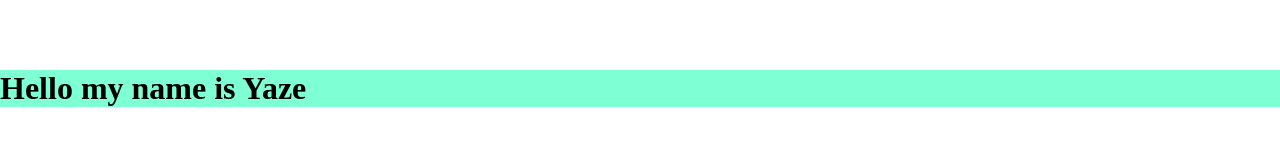
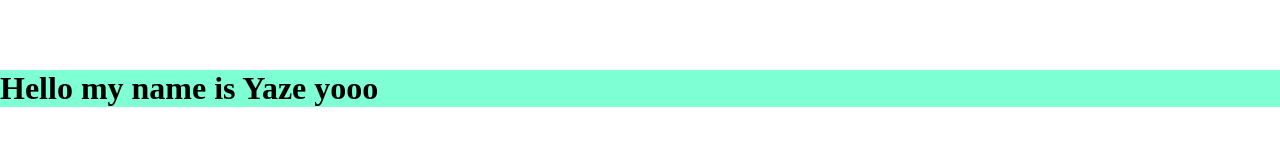
Before and after one commit to elhiloyasin/portfolioplayreact, a React (Create React App) app: page / in a window 1280 px wide. Shown: the part 138-298 px from the top of the page. Built offline with nearby package versions, Linux system fonts and the light colour scheme.

Commit message:
made changes to h1 tag

```diff
--- a/src/components/AboutMe.js
+++ b/src/components/AboutMe.js
@@ -10,7 +10,7 @@
        <>
 
         <div className="aboutmepage">
-        <h1>Hello my name is Yaze</h1>
+        <h1>Hello my name is Yaze yooo</h1>
         </div>
 
 
```
